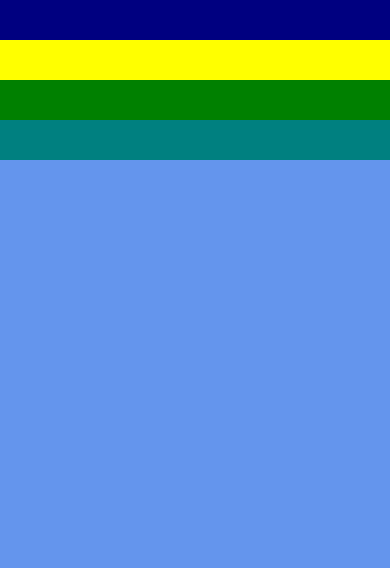
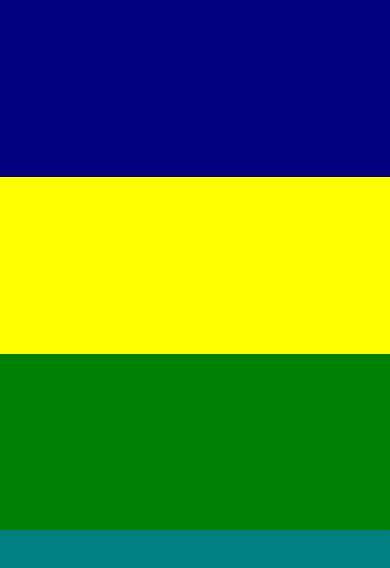
Before and after one commit to MorsaDevOmarG/layouts-mobile, a React Native app: screen / in a window 390 px wide. Shown: the top 568 px of the page. Built offline with nearby package versions, Linux system fonts and the light colour scheme.

Commit message:
Factor de CRECIMIENTO FLEX 1

```diff
--- a/App.tsx
+++ b/App.tsx
@@ -21,26 +21,32 @@ const styles = StyleSheet.create({
     // Direccionamiento con FLEX, por default en MOBILE es COLUMN
     // flexDirection: 'row',
     // flexDirection: 'column',
+
+    // Poner FLEX: 1 en todos los hijos, hace que crezcan en la misma proporción, si el padre no tiene el FLEX: 1, no van a crecer en su totalidad.
   },
 
   caja1: {
     padding: 20,
     backgroundColor: 'navy',
+    flex: 1,
   },
 
   caja2: {
     padding: 20,
     backgroundColor: 'yellow',
+    flex: 1,
   },
 
   caja3: {
     padding: 20,
     backgroundColor: 'green',
+    flex: 1,
   },
 
   caja4: {
     padding: 20,
     backgroundColor: 'teal',
+    flex: 2,
   },
 });
 
```
